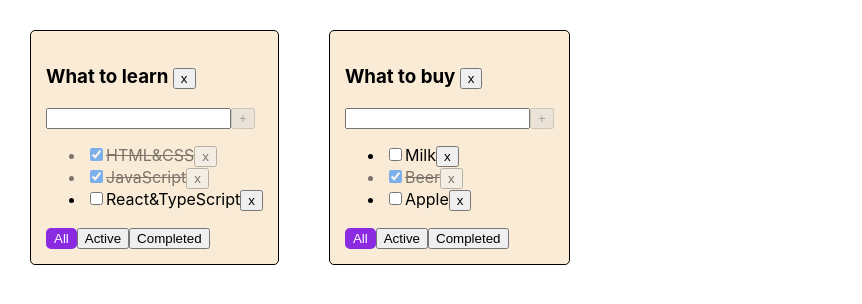
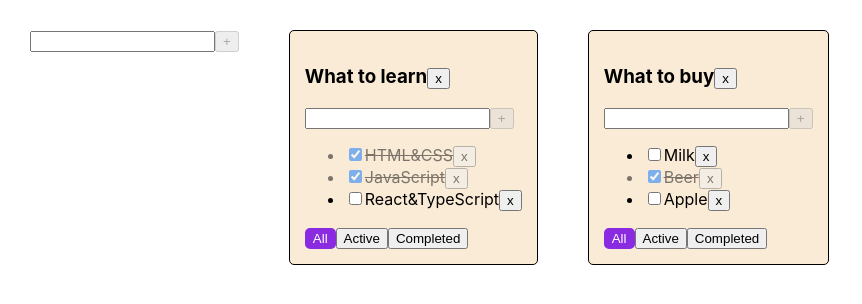
Before and after one commit to Arenelin/todolist, a React (Create React App) app: page / in a window 1280 px wide. Shown: the top 304 px of the page, without its empty margins (0-862 px from the left). Built offline with nearby package versions, Linux system fonts and the light colour scheme.

Commit message:
the function of adding a new todo list has been implemented; added the ability to edit the title of the task and the title of the todo list

```diff
--- /dev/null
+++ b/src/AddItemForm.tsx
@@ -0,0 +1,43 @@
+import React, {ChangeEvent, KeyboardEvent, useState} from 'react';
+import {Button} from './Button';
+
+type AddItemFormProps = {
+    callback: (title: string) => void
+}
+
+export const AddItemForm: React.FC<AddItemFormProps> = (props) => {
+    const {callback} = props;
+
+    const [title, setTitle] = useState('');
+    const [error, setError] = useState(false);
+
+    const onChangeTitleHandler = (e: ChangeEvent<HTMLInputElement>) => {
+        setTitle(e.currentTarget.value);
+        error && setError(false);
+    }
+    const onKeyDownHandler = (e: KeyboardEvent<HTMLInputElement>) => {
+        if (e.key === 'Enter' && title) {
+            onClickAddItemHandler()
+        }
+    }
+    const onClickAddItemHandler = () => {
+        if (title.trim()) {
+            callback(title.trim());
+        } else {
+            setError(true);
+        }
+        setTitle('');
+    }
+    return (
+        <div>
+            <input
+                value={title}
+                onChange={onChangeTitleHandler}
+                onKeyDown={onKeyDownHandler}
+                className={error ? 'error-input' : ''}
+            />
+            <Button title={'+'} callback={onClickAddItemHandler} isDisabled={!title}/>
+            {error && <div className="error">Error: title is required</div>}
+        </div>
+    );
+};
--- a/src/App.tsx
+++ b/src/App.tsx
@@ -2,6 +2,7 @@ import React, {useState} from 'react';
 import './App.css';
 import {TaskType, TodoList} from './TodoList';
 import {v1} from 'uuid';
+import {AddItemForm} from './AddItemForm';
 
 export type FilterValuesType = 'all' | 'active' | 'completed';
 type TaskObjectType = {
@@ -57,8 +58,23 @@ function App() {
         delete tasks[todolistId];
     }
 
+    const addNewTodolist = (title: string) => {
+        const newTodolistId = v1();
+        setTodolists([...todolists, {id: newTodolistId, title, filter: 'all'}]);
+        setTasks({...tasks, [newTodolistId]: []});
+    }
+
+    const changeTaskTitle = (todolistId: string, taskId: string, title: string) => {
+        setTasks({...tasks, [todolistId]: tasks[todolistId].map(t => t.id === taskId ? {...t, title} : t)});
+    }
+
+    const changeTodolistTitle = (todolistId: string, title: string) => {
+        setTodolists(todolists.map(tl => tl.id === todolistId ? {...tl, title} : tl));
+    }
+
     return (
         <div className="App">
+            <AddItemForm callback={addNewTodolist}/>
             {todolists.map(tl => {
                     return (
                         <TodoList
@@ -72,6 +88,8 @@ function App() {
                             addTask={addTask}
                             changeTaskStatus={changeTaskStatus}
                             removeTodolist={removeTodolist}
+                            changeTaskTitle={changeTaskTitle}
+                            changeTodolistTitle={changeTodolistTitle}
                         />
                     )
                 }
--- /dev/null
+++ b/src/EditableSpan.tsx
@@ -0,0 +1,33 @@
+import React, {ChangeEvent, useState} from 'react';
+
+type EditableSpanProps = {
+    oldTitle: string
+    callback: (title: string) => void
+}
+
+export const EditableSpan: React.FC<EditableSpanProps> = (props) => {
+    const {oldTitle, callback} = props;
+
+    const [editMode, setEditMode] = useState(false);
+    const [editableTitle, setEditableTitle] = useState(oldTitle);
+
+    const onChangeHandler = (e: ChangeEvent<HTMLInputElement>) => {
+        setEditableTitle(e.currentTarget.value);
+    }
+
+    const switchEditMode = () => {
+        setEditMode(!editMode);
+        editMode && callback(editableTitle);
+    }
+
+    return (
+        editMode
+            ? <input
+                value={editableTitle}
+                autoFocus
+                onChange={onChangeHandler}
+                onBlur={switchEditMode}
+            />
+            : <span onDoubleClick={switchEditMode}>{oldTitle}</span>
+    );
+};
--- a/src/TodoList.tsx
+++ b/src/TodoList.tsx
@@ -1,6 +1,8 @@
 import React, {ChangeEvent, useState, KeyboardEvent} from 'react';
 import {Button} from './Button';
 import {FilterValuesType} from './App';
+import {AddItemForm} from './AddItemForm';
+import {EditableSpan} from './EditableSpan';
 
 export type TaskType = {
     id: string
@@ -18,6 +20,8 @@ type TodoListProps = {
     addTask: (todolistId: string, titleValue: string) => void
     changeTaskStatus: (todolistId: string, taskId: string, newIsDoneValue: boolean) => void
     removeTodolist: (todolistId: string) => void
+    changeTaskTitle: (todolistId: string, taskId: string, title: string) => void
+    changeTodolistTitle: (todolistId: string, title: string) => void
 }
 export const TodoList: React.FC<TodoListProps> = (props) => {
     const {
@@ -29,10 +33,11 @@ export const TodoList: React.FC<TodoListProps> = (props) => {
         filteredTasks,
         addTask,
         changeTaskStatus,
-        removeTodolist
+        removeTodolist,
+        changeTaskTitle,
+        changeTodolistTitle
     } = props;
-    const [title, setTitle] = useState('');
-    const [error, setError] = useState(false);
+
 
     //Фильтрация отображения тасок, в зависимости от значения фильтра
     const tasksForTodolist: TaskType[] = filter === 'active'
@@ -47,11 +52,18 @@ export const TodoList: React.FC<TodoListProps> = (props) => {
                 const onClickRemoveTaskHandler = () => removeTask(todolistId, t.id);
 
                 //Попытка изменения значения currentValue на противоположное приводит к вызову функции-обработчика
-                const onChangeTaskStatusHandler = (e: ChangeEvent<HTMLInputElement>) => changeTaskStatus(todolistId, t.id, e.currentTarget.checked);
+                const onChangeTaskStatusHandler = (e: ChangeEvent<HTMLInputElement>) => {
+                    changeTaskStatus(todolistId, t.id, e.currentTarget.checked);
+                }
+
+                const onChangeTaskTitleHandler = (title: string) => {
+                    changeTaskTitle(todolistId, t.id, title);
+                }
+
                 return (
                     <li key={t.id} className={t.isDone ? 'task-is-done' : ''}>
                         <input type="checkbox" checked={t.isDone} onChange={onChangeTaskStatusHandler}/>
-                        <span>{t.title}</span>
+                        <EditableSpan oldTitle={t.title} callback={onChangeTaskTitleHandler}/>
                         <Button title={'x'} callback={onClickRemoveTaskHandler}/>
                     </li>
                 )
@@ -59,24 +71,7 @@ export const TodoList: React.FC<TodoListProps> = (props) => {
         </ul>
         : <p>Tasks list is empty</p>
 
-    const onChangeTitleHandler = (e: ChangeEvent<HTMLInputElement>) => {
-        setTitle(e.currentTarget.value);
-        error && setError(false);
-    }
-    const onKeyDownHandler = (e: KeyboardEvent<HTMLInputElement>) => {
-        if (e.key === 'Enter' && title) {
-            onClickAddTaskHandler()
-        }
-    }
-    const onClickAddTaskHandler = () => {
-        if (title.trim()) {
-            addTask(todolistId, title.trim());
-        } else {
-            setError(true);
-        }
-        setTitle('');
 
-    }
     const onClickFilterTasksHandler = (filterValue: FilterValuesType) => {
         filteredTasks(todolistId, filterValue);
     }
@@ -85,19 +80,22 @@ export const TodoList: React.FC<TodoListProps> = (props) => {
         removeTodolist(todolistId);
     }
 
+    const addTaskHandler = (title: string) => {
+        addTask(todolistId, title);
+    }
+
+    const onChangeTodolistTitleHandler = (title: string) => {
+        changeTodolistTitle(todolistId, title)
+    }
+
     return (
         <div className="todoList">
-            <h3>{titleForTodolist} <Button title={'x'} callback={removeTodolistHandler}/></h3>
-            <div>
-                <input
-                    value={title}
-                    onChange={onChangeTitleHandler}
-                    onKeyDown={onKeyDownHandler}
-                    className={error ? 'error-input' : ''}
-                />
-                <Button title={'+'} callback={onClickAddTaskHandler} isDisabled={!title}/>
-            </div>
-            {error && <div className="error">Error: title is required</div>}
+            <h3>
+                <EditableSpan oldTitle={titleForTodolist} callback={onChangeTodolistTitleHandler}/>
+                <Button title={'x'}
+                        callback={removeTodolistHandler}/>
+            </h3>
+            <AddItemForm callback={addTaskHandler}/>
             {listItems}
             <div>
                 <Button
```
